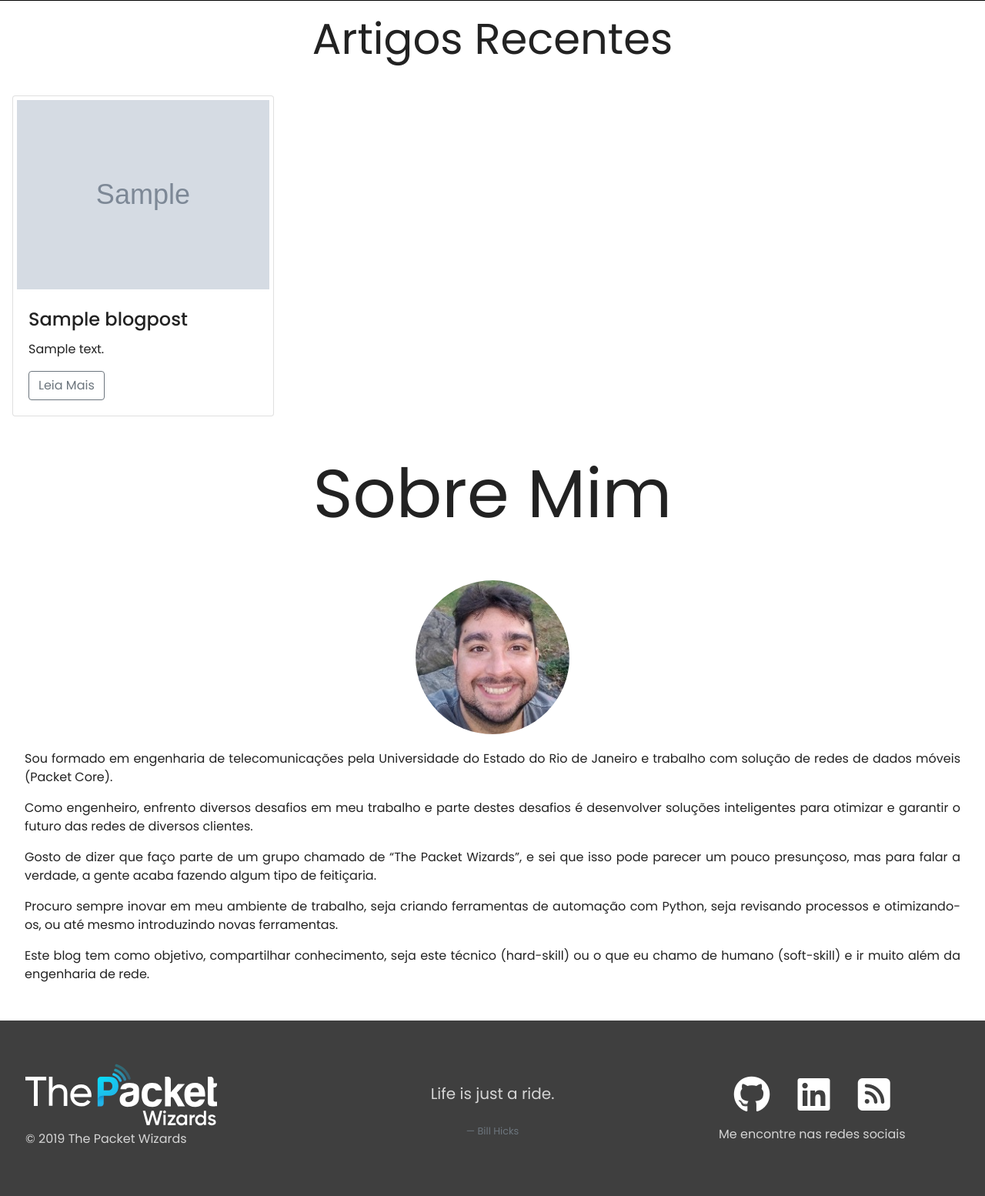
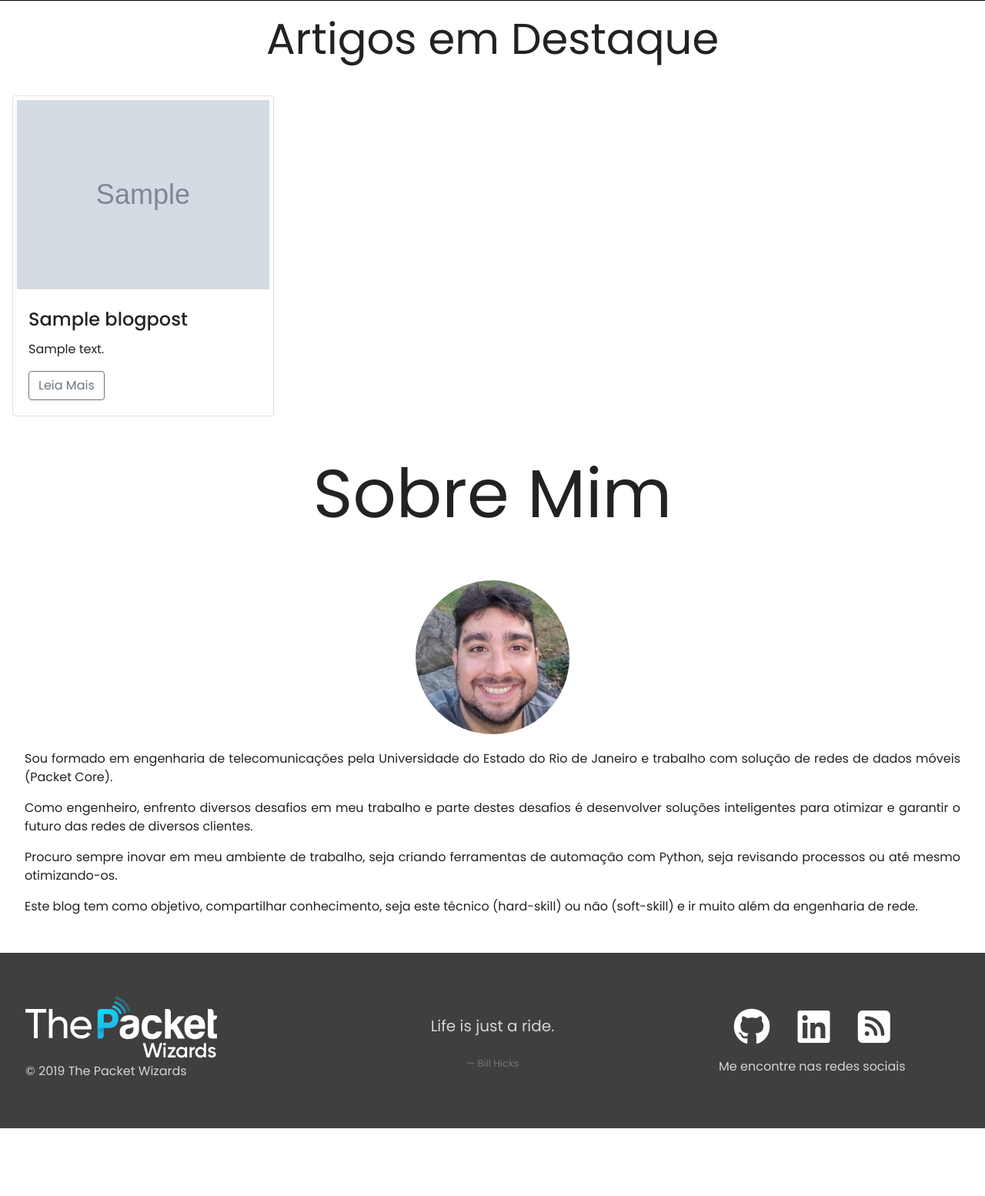
Before and after one commit to decastromonteiro/thepacketwizards-deprecated, a Django app: page / in a window 1280 px wide. Shown: the part 796-2350 px from the top of the page at 77% size. After the commit the page ends 2262 px from the top, so only its background shows below. Run offline with Django 3.2, Linux system fonts and the light colour scheme; tables that the repository leaves empty hold one stand-in row (values such as "Sample post"); grey boxes marked "Sample" are stand-in pictures; some libraries are stand-ins or nearby versions.

Commit message:
several improvements

```diff
--- a/blog/models.py
+++ b/blog/models.py
@@ -8,7 +8,7 @@
 User = get_user_model()
 
 
-class Author(models.Model):
+class Author(User):
     user = models.OneToOneField(User, on_delete=models.CASCADE)
     profile_picture = models.ImageField()
 
@@ -36,7 +36,7 @@
 
 class BlogPost(models.Model):
     title = models.CharField(max_length=80)
-    slug = models.SlugField(unique=True, editable=True, max_length=100)
+    slug = models.SlugField(unique=True, editable=True, max_length=100, blank=True, null=True)
     description = models.CharField(max_length=180)
     thumbnail = models.ImageField(blank=True, null=True)
     content = MarkdownxField()
--- a/blog/views.py
+++ b/blog/views.py
@@ -1,20 +1,26 @@
+from django.contrib.auth.decorators import login_required
 from django.shortcuts import render, redirect
 from django.core.paginator import Paginator
+from django.utils import timezone
 from .models import BlogPost
 from .forms import BlogPostForm
 
 
-# Create your views here.
 def home_page(request):
     title = "The Packet Wizards"
-    qs = BlogPost.objects.all().order_by('-publish_date')[:3]
+    qs = BlogPost.objects.all().order_by('-publish_date').filter(
+        published=True,
+        featured=True
+    )[:3]
     context = {"title": title, 'blog_list': qs}
     return render(request, "index/index.html", context)
 
 
 def blog_index(request):
     title = "Blog - The Packet Wizards"
-    qs = BlogPost.objects.all().order_by('-publish_date')
+    now = timezone.now()
+    qs = BlogPost.objects.all().order_by('-publish_date').filter(published=True,
+                                                                 publish_date__lte=now)
     paginator = Paginator(qs, 5)
     page = request.GET.get('page')
     posts = paginator.get_page(page)
@@ -22,39 +28,60 @@
     return render(request, "blog/index.html", context)
 
 
+@login_required(login_url='/blog')
 def create_blog_post(request):
     title = 'The Packet Wizards Blog'
-    if request.user.is_authenticated:
-        form = BlogPostForm()
-        context = {"title": title,
-                   "form": form}
-        return render(request, "blog/form.html", context)
-    return redirect('/blog')
+
+    form = BlogPostForm()
+    context = {"title": title,
+               "form": form}
+    return render(request, "blog/form.html", context)
 
 
 def blog_post(request, slug):
-    qs = BlogPost.objects.get(slug=slug)
-    context = {"title": qs.title, 'blog_post': qs}
-    return render(request, "blog/blog_post.html", context)
+    try:
+        qs = BlogPost.objects.get(slug=slug)
+        if qs.published and qs.publish_date < timezone.now():
+            context = {"title": qs.title, 'blog_post': qs}
+            return render(request, "blog/blog_post.html", context)
+        return redirect('/blog')
+    except:
+        return redirect('/blog')
 
 
 def blog_category(request, category):
-    qs = BlogPost.objects.filter(
-        category__slug__exact=category
-    ).order_by("-publish_date")
-    category = qs.first().category.title
-    context = {"title": 'Category: {}'.format(category),
-               'blog_list': qs,
-               'category': category}
-    return render(request, "blog/category.html", context)
+    now = timezone.now()
+    try:
+        qs = BlogPost.objects.filter(
+            category__slug__exact=category
+        ).order_by("-publish_date").filter(published=True,
+                                           publish_date__lte=now)
+        if qs:
+            category = qs.first().category.title
+            context = {"title": 'Category: {}'.format(category),
+                       'blog_list': qs,
+                       'category': category}
+            return render(request, "blog/category.html", context)
+        return redirect('/blog')
+    except:
+        return redirect('/blog')
 
 
 def blog_series(request, series):
-    qs = BlogPost.objects.filter(
-        series__slug__exact=series
-    )
-    series = qs.first().series.title
-    context = {"title": 'Series: {}'.format(series),
-               'blog_list': qs,
-               'series': series}
-    return render(request, "blog/series.html", context)
+    now = timezone.now()
+    try:
+        qs = BlogPost.objects.filter(
+            series__slug__exact=series,
+            published=True,
+            publish_date__lte=now
+        )
+        if qs:
+            series = qs.first().series.title
+            context = {"title": 'Series: {}'.format(series),
+                       'blog_list': qs,
+                       'series': series}
+            return render(request, "blog/series.html", context)
+
+        return redirect('/blog')
+    except:
+        return redirect('/blog')
--- a/statics/css/blog_style.css
+++ b/statics/css/blog_style.css
@@ -330,7 +330,7 @@
 
 .post-thumbnail {
     display: inline;
-    margin-bottom: 2rem;
+    margin-bottom: 0.4rem;
 }
 
 .post-title {
--- a/templates/blog/index.html
+++ b/templates/blog/index.html
@@ -22,7 +22,7 @@
                             <img class="img-fluid post-thumbnail" src="{{ blog_post.thumbnail.url }}" alt="thumbnail">
                         </div>
                     {% endif %}
-                    <h6 class="post-highlight">{{ blog_post.get_truncated_content|safe }}</h6>
+                    <p class="post-highlight">{{ blog_post.get_truncated_content|safe }}</p>
                     <a href="/blog/{{ blog_post.slug }}" class="btn btn-lg btn-outline-primary btn-read-more
                     float-right">Ler Mais</a>
                 </div>
--- a/templates/index/base.html
+++ b/templates/index/base.html
@@ -61,7 +61,7 @@
             <div class="row padding">
                 <div class="col-md-4 footer mr-auto">
                     <img src="{% static 'img/header_logo_white.svg' %}" alt="">
-                    <p class="copyright">&copy 2019 The Packet Wizards</p>
+                    <p class="copyright">&copy {% now "Y" %} The Packet Wizards</p>
                 </div>
                 <div class="col-md-4 text-center">
                     <p class="blockquote">Life is just a ride.</p>
--- a/templates/index/index.html
+++ b/templates/index/index.html
@@ -19,7 +19,7 @@
     <div class="container-fluid">
         <div class="row blog-articles text-center">
             <div class="col-12">
-                <h1 id="recent-articles" class="display-4">Artigos Recentes</h1>
+                <h1 id="recent-articles" class="display-4">Artigos em Destaque</h1>
             </div>
             <hr>
         </div>
@@ -66,15 +66,11 @@
                     em
                     meu trabalho e parte destes desafios é desenvolver soluções inteligentes para otimizar e garantir o
                     futuro das redes de diversos clientes.</p>
-                <p>Gosto de dizer que faço parte de um grupo chamado de “The Packet Wizards”, e sei que isso pode
-                    parecer um
-                    pouco presunçoso, mas para falar a verdade, a gente acaba fazendo algum tipo de feitiçaria.</p>
                 <p>Procuro sempre inovar em meu ambiente de trabalho, seja criando ferramentas de automação com Python,
                     seja
-                    revisando processos e otimizando-os, ou até mesmo introduzindo novas ferramentas.</p>
-                <p>Este blog tem como objetivo, compartilhar conhecimento, seja este técnico (hard-skill) ou o que eu
-                    chamo
-                    de humano (soft-skill) e ir muito além da engenharia de rede.</p>
+                    revisando processos ou até mesmo otimizando-os.</p>
+                <p>Este blog tem como objetivo, compartilhar conhecimento, seja este técnico (hard-skill) ou não (soft-skill)
+                    e ir muito além da engenharia de rede.</p>
             </div>
         </div>
     </div>
--- a/thepacketwizards/settings.py
+++ b/thepacketwizards/settings.py
@@ -104,7 +104,7 @@
 
 LANGUAGE_CODE = 'en-us'
 
-TIME_ZONE = 'UTC'
+TIME_ZONE = 'America/Sao_Paulo'
 
 USE_I18N = True
 
--- a/thepacketwizards/urls.py
+++ b/thepacketwizards/urls.py
@@ -30,8 +30,10 @@
                   path("", home_page),
                   path("blog/", blog_index),
                   path('blog/create', create_blog_post),
+                  # path('blog/export', export_blog),
                   path("blog/<slug:slug>", blog_post),
                   path("blog/category/<slug:category>", blog_category),
                   path("blog/series/<slug:series>", blog_series),
                   path('markdownx/', include('markdownx.urls')),
+
               ] + static(settings.MEDIA_URL, document_root=settings.MEDIA_ROOT)
```
Also changed, not shown: templates/blog/blog_post.html (+4 -5 lines).
